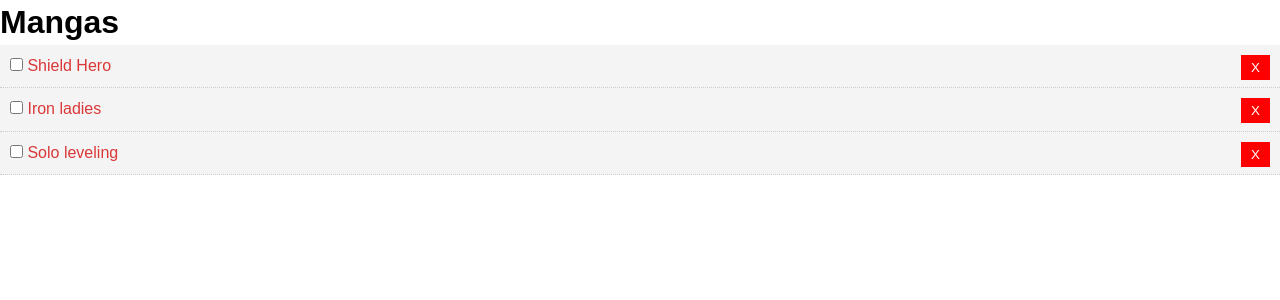
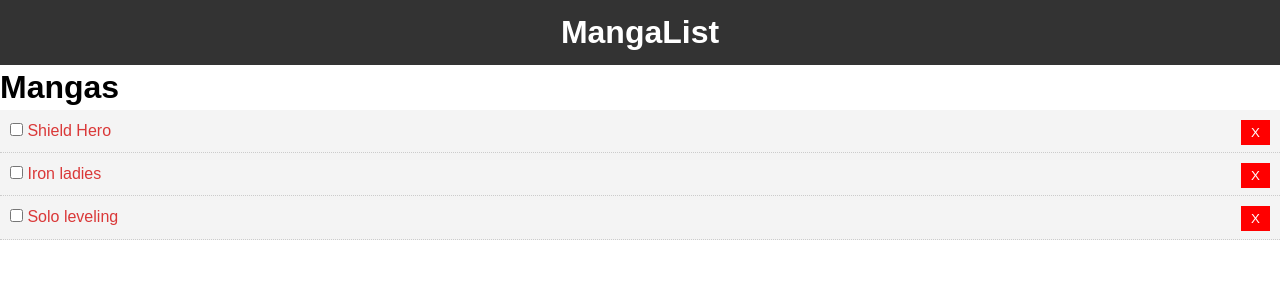
Before and after one commit to imcrazydia/mangalist, a Vue app: page /#/ in a window 1280 px wide. Shown: the top 300 px of the page. Built offline with nearby package versions, Linux system fonts and the light colour scheme.

Commit message:
Header layout component, styling

```diff
--- a/src/App.vue
+++ b/src/App.vue
@@ -1,5 +1,6 @@
 <template>
   <div id="app">
+    <Header />
     <Mangas v-bind:mangas="mangas"
             v-on:del-manga="deleteManga"
     />
@@ -7,11 +8,13 @@
 </template>
 
 <script>
+import Header from './components/layout/Header';
 import Mangas from './components/Mangas';
 
 export default {
   name: 'app',
   components: {
+    Header,
     Mangas
   },
   data() {
--- /dev/null
+++ b/src/components/layout/Header.vue
@@ -0,0 +1,25 @@
+<template>
+    <header class="header">
+        <h1>MangaList</h1>
+    </header>
+</template>
+
+<script>
+export default {
+    name: "Header"
+}
+</script>
+
+<style scoped>
+.header {
+    background: #333;
+    color: #fff;
+    text-align: center;
+    padding: 10px;
+}
+
+.header a {
+    color: #fff;
+    padding-right: 5px;
+}
+</style>
```
